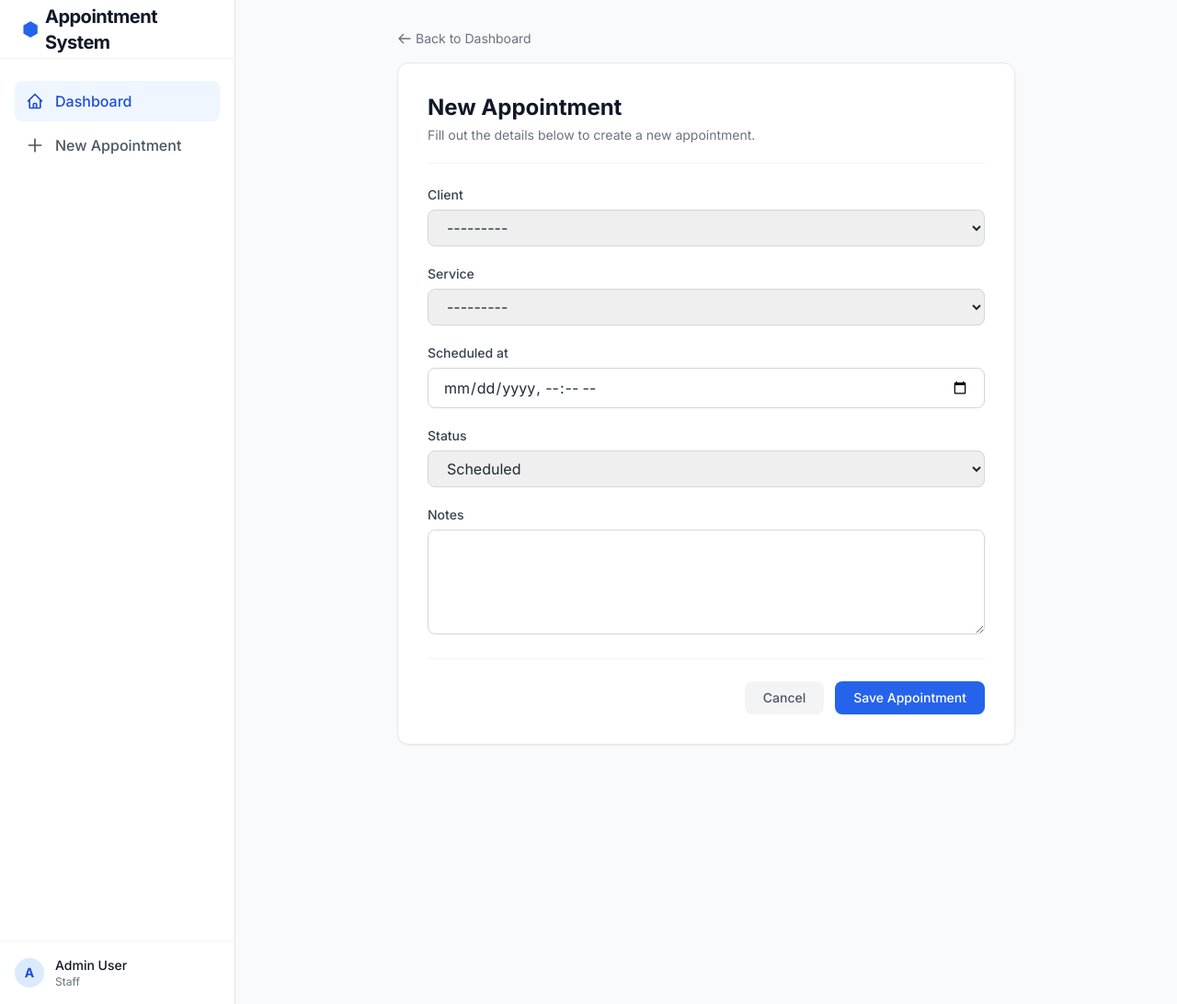
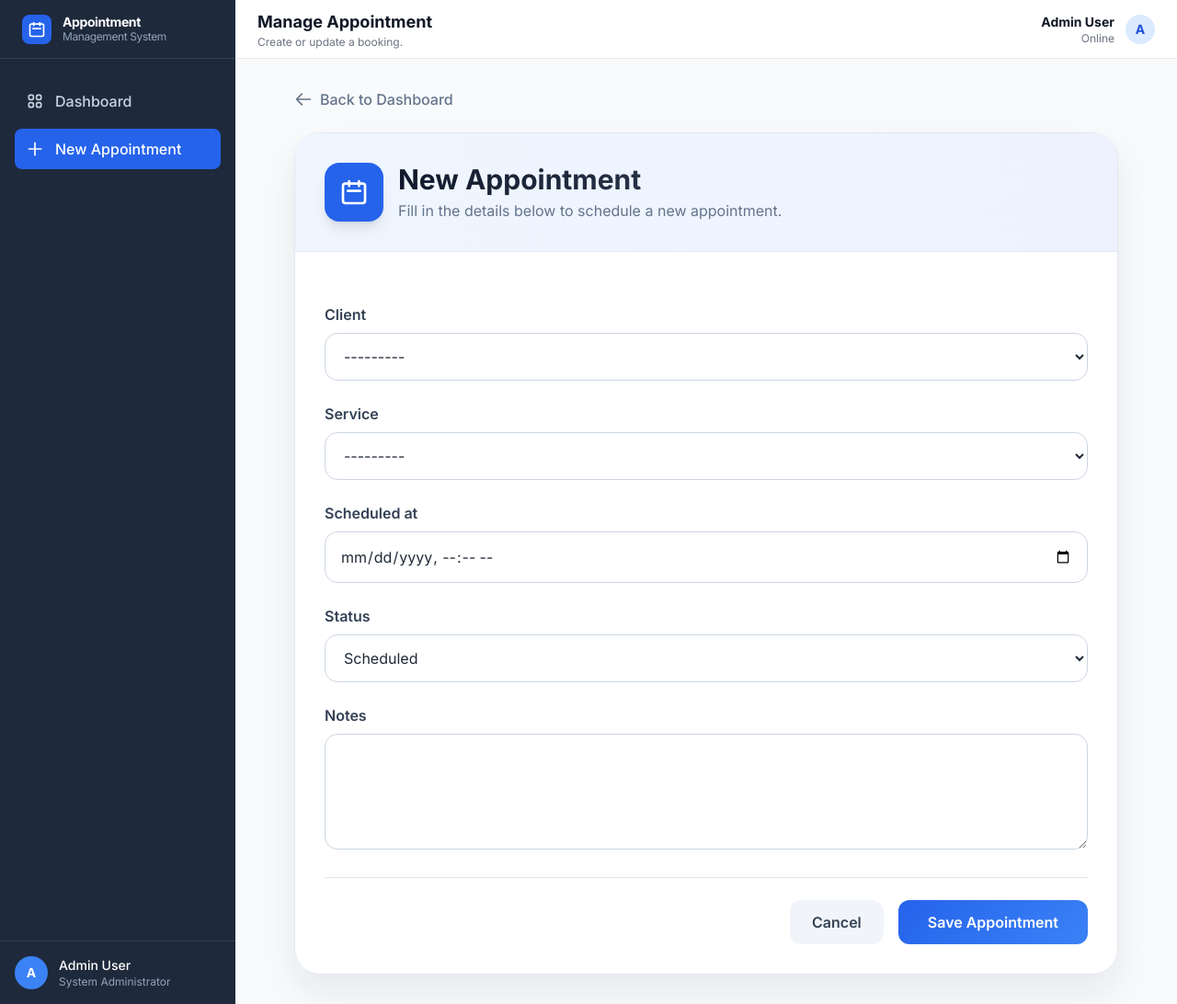
Before and after one commit to bulsu-cjssanjose/Appointment_Booking_System, a Django app: page /appointments/new/ in a window 1280 px wide. Shown: the whole page at 92% size. Run offline with Django 5.2, Linux system fonts and the light colour scheme; data that the repository does not hold is empty; some libraries are stand-ins or nearby versions.

Commit message:
updated ui

```diff
--- a/appointments/templates/appointments/appointment_detail.html
+++ b/appointments/templates/appointments/appointment_detail.html
@@ -1,4 +1,6 @@
 {% extends 'appointments/base.html' %}
+{% block header_title %}Appointment Details{% endblock %}
+{% block header_subtitle %}View full booking information.{% endblock %}
 
 {% block title %}Appointment Details | Appointment System{% endblock %}
 
--- a/appointments/templates/appointments/appointment_form.html
+++ b/appointments/templates/appointments/appointment_form.html
@@ -1,61 +1,216 @@
 {% extends 'appointments/base.html' %}
 
-{% block title %}{% if is_update %}Edit{% else %}New{% endif %} Appointment | Appointment System{% endblock %}
+{% block header_title %}Manage Appointment{% endblock %}
+{% block header_subtitle %}Create or update a booking.{% endblock %}
+
+{% block title %}
+  {% if is_update %}Edit{% else %}New{% endif %} Appointment | Appointment System
+{% endblock %}
 
 {% block content %}
-<div class="max-w-2xl mx-auto">
-    <a href="{% url 'appointment_list' %}" class="text-sm text-gray-500 hover:text-gray-900 mb-4 inline-flex items-center gap-1 transition">
-        <svg class="w-4 h-4" fill="none" stroke="currentColor" viewBox="0 0 24 24"><path stroke-linecap="round" stroke-linejoin="round" stroke-width="2" d="M10 19l-7-7m0 0l7-7m-7 7h18"></path></svg>
+
+<style>
+    .form-card{
+        background: rgba(255,255,255,.96);
+        backdrop-filter: blur(12px);
+        border:1px solid #e2e8f0;
+        border-radius:28px;
+        box-shadow:0 20px 40px rgba(15,23,42,.08);
+    }
+
+    .gradient-btn{
+        background:linear-gradient(
+            135deg,
+            #2563eb,
+            #3b82f6
+        );
+    }
+
+    .gradient-btn:hover{
+        transform:translateY(-2px);
+        box-shadow:0 15px 30px rgba(37,99,235,.25);
+    }
+
+    .input-group label{
+        font-weight:600;
+        color:#334155;
+    }
+
+    .input-group input,
+    .input-group select,
+    .input-group textarea{
+        width:100%;
+        padding:14px 16px;
+        border:1px solid #cbd5e1;
+        border-radius:14px;
+        background:#fff;
+        transition:.25s ease;
+    }
+
+    .input-group input:focus,
+    .input-group select:focus,
+    .input-group textarea:focus{
+        outline:none;
+        border-color:#2563eb;
+        box-shadow:0 0 0 4px rgba(37,99,235,.1);
+    }
+
+    .page-title{
+        background:linear-gradient(
+            135deg,
+            #0f172a,
+            #334155
+        );
+        -webkit-background-clip:text;
+        -webkit-text-fill-color:transparent;
+    }
+</style>
+
+<div class="max-w-4xl mx-auto">
+
+    <!-- Back Button -->
+    <a href="{% url 'appointment_list' %}"
+       class="inline-flex items-center gap-2 text-slate-500 hover:text-blue-600 mb-6 font-medium transition">
+
+        <svg class="w-5 h-5"
+             fill="none"
+             stroke="currentColor"
+             viewBox="0 0 24 24">
+
+            <path stroke-linecap="round"
+                  stroke-linejoin="round"
+                  stroke-width="2"
+                  d="M10 19l-7-7m0 0l7-7m-7 7h18">
+            </path>
+
+        </svg>
+
         Back to Dashboard
     </a>
 
-    <div class="bg-white border border-gray-200 rounded-xl shadow-sm p-6 sm:p-8">
-        <div class="mb-6 border-b border-gray-100 pb-5">
-            <h2 class="text-2xl font-bold text-gray-900">
-                {% if is_update %}Edit Appointment{% else %}New Appointment{% endif %}
-            </h2>
-            <p class="text-gray-500 text-sm mt-1">Fill out the details below to {% if is_update %}update the{% else %}create a new{% endif %} appointment.</p>
+    <!-- Main Card -->
+    <div class="form-card overflow-hidden">
+
+        <!-- Header -->
+        <div class="px-8 py-8 border-b border-slate-200 bg-gradient-to-r from-blue-50 to-indigo-50">
+
+            <div class="flex items-center gap-4">
+
+               <div class="w-16 h-16 rounded-2xl bg-blue-600 flex items-center justify-center text-white shadow-lg">
+
+    <svg xmlns="http://www.w3.org/2000/svg"
+         class="w-8 h-8"
+         fill="none"
+         viewBox="0 0 24 24"
+         stroke="currentColor">
+
+        <path stroke-linecap="round"
+              stroke-linejoin="round"
+              stroke-width="2"
+              d="M8 7V3m8 4V3m-9 8h10M5 21h14a2 2 0 002-2V7a2 2 0 00-2-2H5a2 2 0 00-2 2v12a2 2 0 002 2z"/>
+
+    </svg>
+
 </div>
 
-        <form method="post" class="space-y-5">
+                <div>
+
+                    <h1 class="text-3xl font-bold page-title">
+                        {% if is_update %}
+                            Edit Appointment
+                        {% else %}
+                            New Appointment
+                        {% endif %}
+                    </h1>
+
+                    <p class="text-slate-500 mt-1">
+                        {% if is_update %}
+                            Update and manage appointment information.
+                        {% else %}
+                            Fill in the details below to schedule a new appointment.
+                        {% endif %}
+                    </p>
+
+                </div>
+
+            </div>
+
+        </div>
+
+        <!-- Form -->
+        <div class="p-8">
+
+            <form method="post" class="space-y-6">
+
                 {% csrf_token %}
 
                 {% for field in form %}
-                <div>
-                    <label class="block text-sm font-medium text-gray-700 mb-1.5">{{ field.label }}</label>
+
+                    <div class="input-group">
+
+                        <label class="block mb-2">
+                            {{ field.label }}
+                        </label>
+
                         {{ field }}
+
                         {% if field.errors %}
-                        <p class="text-red-500 text-xs mt-1.5 flex items-center gap-1">
-                            <svg class="w-4 h-4" fill="none" stroke="currentColor" viewBox="0 0 24 24"><path stroke-linecap="round" stroke-linejoin="round" stroke-width="2" d="M12 8v4m0 4h.01M21 12a9 9 0 11-18 0 9 9 0 0118 0z"></path></svg>
+                            <p class="mt-2 text-sm text-red-600 font-medium">
                                 {{ field.errors.0 }}
                             </p>
                         {% endif %}
+
                     </div>
+
                 {% endfor %}
 
                 {% if form.non_field_errors %}
-                <div class="bg-red-50 border-l-4 border-red-500 text-red-700 p-4 rounded-md" role="alert">
-                    <div class="flex items-center gap-2 mb-1">
-                        <svg class="w-5 h-5" fill="none" stroke="currentColor" viewBox="0 0 24 24"><path stroke-linecap="round" stroke-linejoin="round" stroke-width="2" d="M12 9v2m0 4h.01m-6.938 4h13.856c1.54 0 2.502-1.667 1.732-3L13.732 4c-.77-1.333-2.694-1.333-3.464 0L3.34 16c-.77 1.333.192 3 1.732 3z"></path></svg>
-                        <span class="font-semibold text-sm">Validation Error</span>
-                    </div>
-                    <ul class="list-disc list-inside mt-1 text-sm ml-7">
+                <div class="bg-red-50 border border-red-200 rounded-xl p-4">
+
+                    <h3 class="font-semibold text-red-700 mb-2">
+                        Validation Error
+                    </h3>
+
+                    <ul class="text-red-600 text-sm list-disc list-inside">
+
                         {% for error in form.non_field_errors %}
                             <li>{{ error }}</li>
                         {% endfor %}
+
                     </ul>
+
                 </div>
                 {% endif %}
 
-            <div class="flex items-center justify-end gap-3 pt-6 mt-6 border-t border-gray-100">
-                <a href="{% url 'appointment_list' %}" class="text-gray-600 hover:text-gray-900 bg-gray-100 hover:bg-gray-200 px-5 py-2 rounded-lg transition font-medium text-sm">
+                <!-- Buttons -->
+                <div class="pt-6 border-t border-slate-200 flex justify-end gap-4">
+
+                    <a href="{% url 'appointment_list' %}"
+                       class="px-6 py-3 rounded-xl bg-slate-100 hover:bg-slate-200 text-slate-700 font-semibold transition">
+
                         Cancel
+
                     </a>
-                <button type="submit" class="bg-blue-600 text-white px-5 py-2 rounded-lg shadow-sm hover:bg-blue-700 transition font-medium text-sm">
-                    {% if is_update %}Update Appointment{% else %}Save Appointment{% endif %}
+
+                    <button type="submit"
+                            class="gradient-btn px-8 py-3 rounded-xl text-white font-semibold transition">
+
+                        {% if is_update %}
+                            Update Appointment
+                        {% else %}
+                            Save Appointment
+                        {% endif %}
+
                     </button>
+
                 </div>
+
             </form>
+
         </div>
+
     </div>
+
+</div>
+
 {% endblock %}
--- a/appointments/templates/appointments/appointment_list.html
+++ b/appointments/templates/appointments/appointment_list.html
@@ -1,6 +1,8 @@
 {% extends 'appointments/base.html' %}
 
 {% block title %}Dashboard | Appointment System{% endblock %}
+{% block header_title %}Appointment Dashboard{% endblock %}
+{% block header_subtitle %}Manage appointments, schedules and records.{% endblock %}
 
 {% block content %}
 <!-- Greeting -->
@@ -15,7 +17,7 @@
     <div class="bg-white p-5 rounded-xl border border-gray-200 shadow-sm flex items-center justify-between">
         <div>
             <p class="text-sm font-medium text-gray-500">Total Appointments</p>
-            <p class="text-2xl font-bold text-gray-900 mt-1">{{ appointments|length }}</p>
+            <p class="text-2xl font-bold text-gray-900 mt-1">{{ total_appointments|default:"0" }}</p>
         </div>
         <div class="w-10 h-10 rounded-full bg-blue-50 flex items-center justify-center text-blue-600">
             <svg class="w-5 h-5" fill="none" stroke="currentColor" viewBox="0 0 24 24"><path stroke-linecap="round" stroke-linejoin="round" stroke-width="2" d="M8 7V3m8 4V3m-9 8h10M5 21h14a2 2 0 002-2V7a2 2 0 00-2-2H5a2 2 0 00-2 2v12a2 2 0 002 2z"></path></svg>
@@ -26,7 +28,7 @@
     <div class="bg-white p-5 rounded-xl border border-gray-200 shadow-sm flex items-center justify-between">
         <div>
             <p class="text-sm font-medium text-gray-500">Active Schedule</p>
-            <p class="text-2xl font-bold text-gray-900 mt-1">{{ appointments|length }}</p>
+            <p class="text-2xl font-bold text-gray-900 mt-1">{{ active_appointments|default:"0" }}</p>
         </div>
         <div class="w-10 h-10 rounded-full bg-green-50 flex items-center justify-center text-green-600">
             <svg class="w-5 h-5" fill="none" stroke="currentColor" viewBox="0 0 24 24"><path stroke-linecap="round" stroke-linejoin="round" stroke-width="2" d="M9 12l2 2 4-4m6 2a9 9 0 11-18 0 9 9 0 0118 0z"></path></svg>
--- a/appointments/templates/appointments/base.html
+++ b/appointments/templates/appointments/base.html
@@ -12,57 +12,95 @@
 </head>
 <body class="bg-gray-50 text-gray-800 antialiased h-screen flex overflow-hidden">
 
-    <!-- Sidebar -->
-    <aside class="w-64 bg-white border-r border-gray-200 flex flex-col h-full hidden md:flex">
+
+    <aside class="w-64 bg-[#1e293b] flex flex-col h-full hidden md:flex shrink-0">
         <!-- Logo -->
-        <div class="h-16 flex items-center px-6 border-b border-gray-100">
-            <a href="{% url 'appointment_list' %}" class="text-xl font-bold text-gray-900 tracking-tight flex items-center gap-2">
-                <span class="text-blue-600">⬢</span> Appointment System
+        <div class="h-16 flex items-center px-6 border-b border-slate-700">
+            <a href="{% url 'appointment_list' %}" class="text-white font-bold tracking-tight flex items-center gap-3">
+                <div class="bg-blue-600 p-1.5 rounded-lg flex items-center justify-center">
+                    <svg class="w-5 h-5 text-white" fill="none" stroke="currentColor" viewBox="0 0 24 24"><path stroke-linecap="round" stroke-linejoin="round" stroke-width="2" d="M8 7V3m8 4V3m-9 8h10M5 21h14a2 2 0 002-2V7a2 2 0 00-2-2H5a2 2 0 00-2 2v12a2 2 0 002 2z"></path></svg>
+                </div>
+                <div>
+                    <div class="text-sm leading-tight">Appointment</div>
+                    <div class="text-xs text-slate-400 font-normal">Management System</div>
+                </div>
             </a>
         </div>
 
-        <!-- Navigation Links -->
-        <nav class="flex-1 px-4 py-6 space-y-1 overflow-y-auto">
-            <a href="{% url 'appointment_list' %}" class="flex items-center gap-3 px-3 py-2.5 bg-blue-50 text-blue-700 rounded-lg font-medium transition">
-                <svg class="w-5 h-5" fill="none" stroke="currentColor" viewBox="0 0 24 24"><path stroke-linecap="round" stroke-linejoin="round" stroke-width="2" d="M3 12l2-2m0 0l7-7 7 7M5 10v10a1 1 0 001 1h3m10-11l2 2m-2-2v10a1 1 0 01-1 1h-3m-6 0a1 1 0 001-1v-4a1 1 0 011-1h2a1 1 0 011 1v4a1 1 0 001 1m-6 0h6"></path></svg>
+        <!-- Navigation -->
+        <nav class="flex-1 px-4 py-6 space-y-2 overflow-y-auto">
+            {% with url_name=request.resolver_match.url_name %}
+            <a href="{% url 'appointment_list' %}"
+               class="flex items-center gap-3 px-3 py-2.5 rounded-lg font-medium transition
+                      {% if url_name == 'appointment_list' %}bg-blue-600 text-white{% else %}text-slate-300 hover:bg-slate-800 hover:text-white{% endif %}">
+                <svg class="w-5 h-5" fill="none" stroke="currentColor" viewBox="0 0 24 24"><path stroke-linecap="round" stroke-linejoin="round" stroke-width="2" d="M4 6a2 2 0 012-2h2a2 2 0 012 2v2a2 2 0 01-2 2H6a2 2 0 01-2-2V6zM14 6a2 2 0 012-2h2a2 2 0 012 2v2a2 2 0 01-2 2h-2a2 2 0 01-2-2V6zM4 16a2 2 0 012-2h2a2 2 0 012 2v2a2 2 0 01-2 2H6a2 2 0 01-2-2v-2zM14 16a2 2 0 012-2h2a2 2 0 012 2v2a2 2 0 01-2 2h-2a2 2 0 01-2-2v-2z"></path></svg>
                 Dashboard
             </a>
-            <a href="{% url 'appointment_create' %}" class="flex items-center gap-3 px-3 py-2.5 text-gray-600 hover:bg-gray-50 hover:text-gray-900 rounded-lg font-medium transition">
+            <a href="{% url 'appointment_create' %}"
+               class="flex items-center gap-3 px-3 py-2.5 rounded-lg font-medium transition
+                      {% if url_name == 'appointment_create' %}bg-blue-600 text-white{% else %}text-slate-300 hover:bg-slate-800 hover:text-white{% endif %}">
                 <svg class="w-5 h-5" fill="none" stroke="currentColor" viewBox="0 0 24 24"><path stroke-linecap="round" stroke-linejoin="round" stroke-width="2" d="M12 4v16m8-8H4"></path></svg>
                 New Appointment
             </a>
+            {% endwith %}
         </nav>
 
-        <!-- Footer ng Sidebar -->
-        <div class="p-4 border-t border-gray-100">
+        <!-- Sidebar Footer -->
+        <div class="p-4 border-t border-slate-700">
             <div class="flex items-center gap-3">
-                <div class="w-8 h-8 rounded-full bg-blue-100 flex items-center justify-center text-blue-700 font-bold text-sm">
+                <div class="w-9 h-9 rounded-full bg-blue-500 flex items-center justify-center text-white font-bold text-sm">
                     A
                 </div>
                 <div>
-                    <p class="text-sm font-medium text-gray-900">Admin User</p>
-                    <p class="text-xs text-gray-500">Staff</p>
+                    <p class="text-sm font-medium text-white">Admin User</p>
+                    <p class="text-xs text-slate-400">System Administrator</p>
                 </div>
             </div>
         </div>
     </aside>
 
-    <!-- Main Content Wrapper -->
+    <!-- Main Content -->
     <div class="flex-1 flex flex-col h-full overflow-hidden">
 
-        <!-- Top Header (Mobile only) -->
-        <header class="md:hidden h-16 bg-white border-b border-gray-200 flex items-center px-4 justify-between">
-            <span class="font-bold text-gray-900">Appointment System</span>
-            <button class="text-gray-500 hover:text-gray-900">
-                <svg class="w-6 h-6" fill="none" stroke="currentColor" viewBox="0 0 24 24"><path stroke-linecap="round" stroke-linejoin="round" stroke-width="2" d="M4 6h16M4 12h16M4 18h16"></path></svg>
-            </button>
+        <!-- Top Header -->
+        <header class="h-16 bg-white border-b border-gray-200 flex items-center justify-between px-6 shrink-0">
+            <div class="md:hidden">
+                <span class="font-bold text-gray-900">Appointment System</span>
+            </div>
+            <div class="hidden md:block">
+                <h2 class="text-lg font-bold text-gray-900">{% block header_title %}Appointment Dashboard{% endblock %}</h2>
+                <p class="text-xs text-gray-500">{% block header_subtitle %}Manage appointments, schedules and records.{% endblock %}</p>
+            </div>
+
+            <div class="flex items-center gap-3">
+                <div class="text-right hidden sm:block">
+                    <p class="text-sm font-bold text-gray-900">Admin User</p>
+                    <p class="text-xs text-gray-500">Online</p>
+                </div>
+                <div class="w-8 h-8 rounded-full bg-blue-100 flex items-center justify-center text-blue-700 font-bold text-sm">
+                    A
+                </div>
+            </div>
         </header>
 
-        <!-- Scrollable Main Area -->
-        <main class="flex-1 overflow-y-auto p-4 md:p-8">
+        <!-- Scrollable Content -->
+        <main class="flex-1 overflow-y-auto p-4 md:p-8 bg-gray-50">
             <div class="max-w-6xl mx-auto">
-                {% block content %}
-                {% endblock %}
+
+                {% if messages %}
+                    <div class="mb-6 space-y-2">
+                        {% for message in messages %}
+                            <div class="rounded-lg px-4 py-3 text-sm font-medium border
+                                {% if message.tags == 'success' %}bg-green-50 text-green-800 border-green-200
+                                {% elif message.tags == 'error' %}bg-red-50 text-red-800 border-red-200
+                                {% else %}bg-blue-50 text-blue-700 border-blue-100{% endif %}">
+                                {{ message }}
+                            </div>
+                        {% endfor %}
+                    </div>
+                {% endif %}
+
+                {% block content %}{% endblock %}
             </div>
         </main>
     </div>
--- a/appointments/views.py
+++ b/appointments/views.py
@@ -1,52 +1,73 @@
-from django.shortcuts import render, redirect
+from django.shortcuts import render, redirect, get_object_or_404
+from django.utils import timezone
+from django.contrib import messages
+from django.db.models import Q
 from .models import Appointment
 from .forms import AppointmentForm
 
 def appointment_list(request):
-    # Kukunin lahat ng active appointments
-    appointments = Appointment.objects.filter(is_archived=False).select_related('client', 'service')
+    #Base Query (Select related para mabilis i-render)
+    queryset = Appointment.objects.select_related('client', 'service').all()
 
-    # Search logic
-    search_query = request.GET.get('q')
+    #Kunin ang mga filter mula sa URL
+    search_query = request.GET.get('q', '').strip()
+    status_filter = request.GET.get('status', 'all')
+    show_archived = request.GET.get('archived') == 'true'
+
+    #Filter Logic
+    if show_archived:
+        # Kung naka-check ang Archived, titingnan lang natin yung mga archived
+        queryset = queryset.filter(is_archived=True)
+    else:
+        # Default: Ipakita lang yung mga active (hindi archived)
+        queryset = queryset.filter(is_archived=False)
+
+    #Search by Name or Service
     if search_query:
-        appointments = appointments.filter(client__full_name__icontains=search_query)
+        queryset = queryset.filter(
+            Q(client__full_name__icontains=search_query) |
+            Q(service__name__icontains=search_query)
+        )
 
-    # Filter logic (Status)
-    status_filter = request.GET.get('status')
+    #Status Filter
     if status_filter and status_filter != 'all':
-        appointments = appointments.filter(status=status_filter)
+        queryset = queryset.filter(status=status_filter)
 
-    # Archive logic (Optional: para makita kung gusto i-view ang archived)
-    show_archived = request.GET.get('archived')
-    if show_archived == 'true':
-        appointments = Appointment.objects.filter(is_archived=True).select_related('client', 'service')
-        if search_query:
-            appointments = appointments.filter(client__full_name__icontains=search_query)
+    #Ordering (chronological para sa schedule)
+    queryset = queryset.order_by('scheduled_at')
 
-    return render(request, 'appointments/appointment_list.html', {
-        'appointments': appointments,
+    #Stats Cards (Hiwalay na bilang para hindi maapektuhan ng search)
+    total_count = Appointment.objects.filter(is_archived=False).count()
+    active_count = Appointment.objects.filter(is_archived=False, status='scheduled').count()
+
+    context = {
+        'appointments': queryset,
+        'total_appointments': total_count,   # Para sa stats card
+        'active_appointments': active_count, # Para sa stats card
         'search_query': search_query,
         'status_filter': status_filter,
-        'show_archived': show_archived
-    })
+        'show_archived': show_archived,
+    }
+    return render(request, 'appointments/appointment_list.html', context)
+
 
 def appointment_create(request):
     if request.method == 'POST':
         form = AppointmentForm(request.POST)
         if form.is_valid():
             form.save()
+            messages.success(request, "Appointment created successfully!")
             return redirect('appointment_list')
     else:
         form = AppointmentForm()
 
     return render(request, 'appointments/appointment_form.html', {'form': form})
 
-from django.shortcuts import get_object_or_404
-from django.utils import timezone
 
 def appointment_detail(request, pk):
     appointment = get_object_or_404(Appointment, pk=pk)
     return render(request, 'appointments/appointment_detail.html', {'appointment': appointment})
+
 
 def appointment_update(request, pk):
     appointment = get_object_or_404(Appointment, pk=pk)
@@ -54,16 +75,26 @@ def appointment_update(request, pk):
         form = AppointmentForm(request.POST, instance=appointment)
         if form.is_valid():
             form.save()
+            messages.success(request, "Appointment updated successfully!")
             return redirect('appointment_list')
     else:
         form = AppointmentForm(instance=appointment)
-    return render(request, 'appointments/appointment_form.html', {'form': form, 'is_update': True})
+
+    return render(request, 'appointments/appointment_form.html', {
+        'form': form,
+        'is_update': True,
+        'appointment': appointment # Ipinasa natin para magamit sa title ng form
+    })
+
 
 def appointment_delete(request, pk):
     appointment = get_object_or_404(Appointment, pk=pk)
     if request.method == 'POST':
+        # Soft Delete Logic
         appointment.is_archived = True
         appointment.archived_at = timezone.now()
         appointment.save()
+        messages.success(request, "Appointment archived successfully.")
         return redirect('appointment_list')
+
     return render(request, 'appointments/appointment_confirm_delete.html', {'appointment': appointment})
```
Also changed, not shown: appointments/templates/appointments/appointment_confirm_delete.html (+6 -1 lines). Lines whose indentation alone changed are shown as unchanged.
